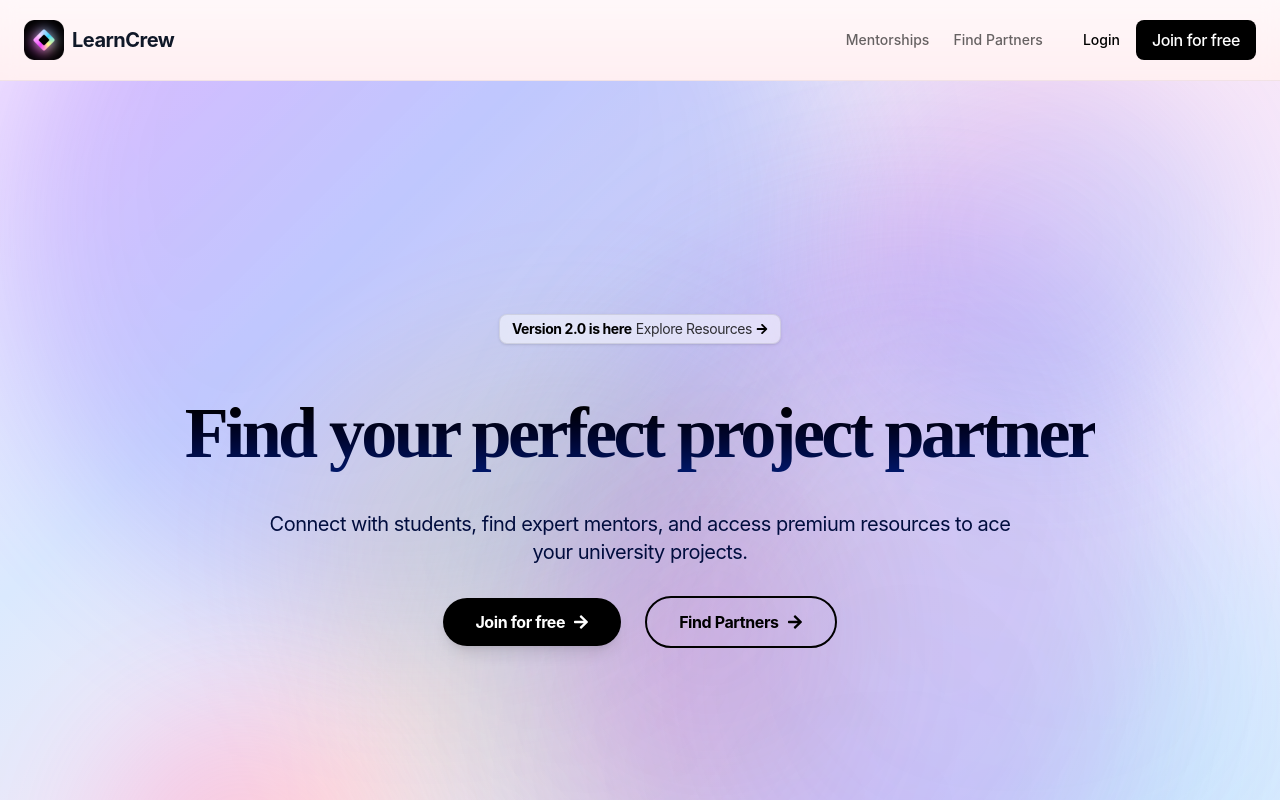
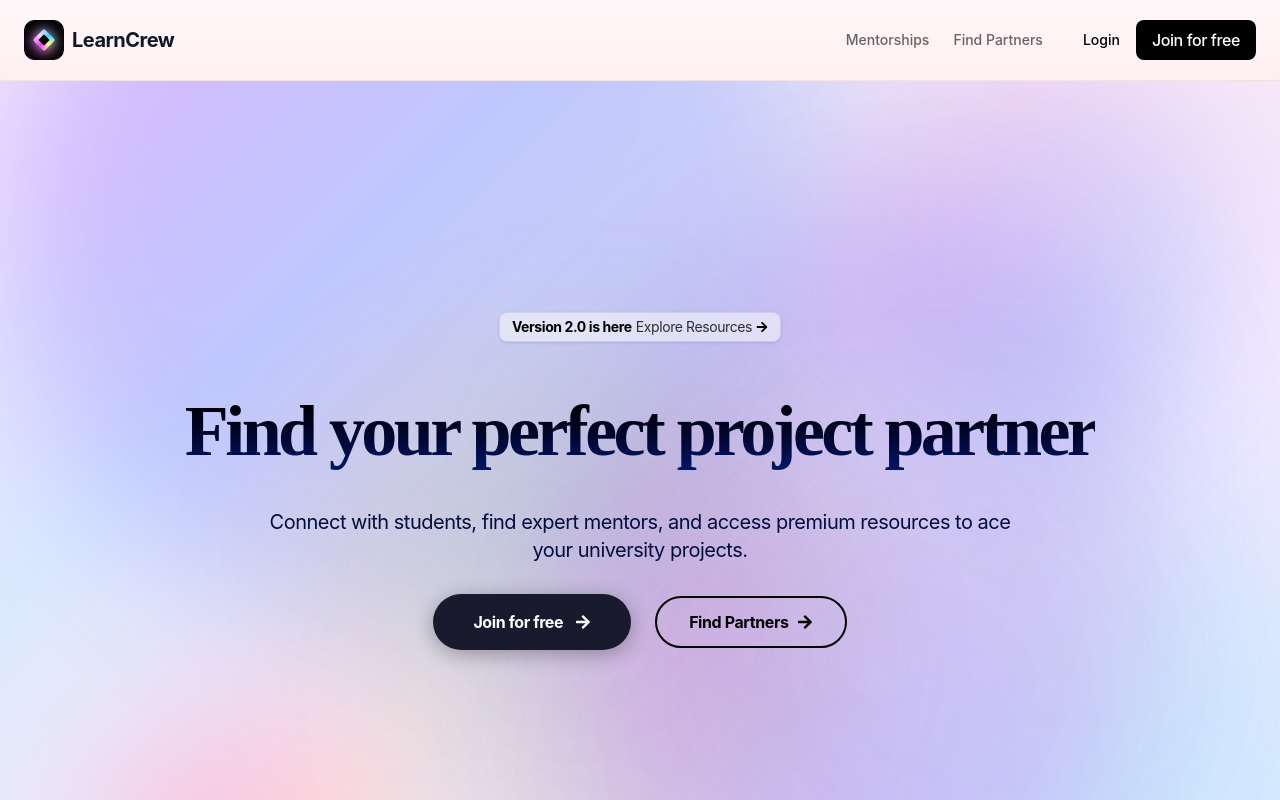
Before and after one commit to Bl0u/frontend-v1.0, a React app: page / in a window 1280 px wide. Shown: the top 800 px of the page. Built offline with nearby package versions, Linux system fonts and the light colour scheme; the HTML template or start-up script is replaced by a standard one.

Commit message:
Add animated gradient effect to join button

```diff
--- a/src/sections/Hero.jsx
+++ b/src/sections/Hero.jsx
@@ -236,10 +236,21 @@ export const Hero = () => {
                     animate={{ opacity: 1, y: 0 }}
                     transition={{ duration: 0.7, delay: 0.3 }}
                 >
-                    <Link to="/register" className="bg-black text-white px-8 py-3 rounded-full font-bold tracking-tight hover:bg-black/80 transition-colors shadow-lg hover:shadow-xl hover:scale-105 inline-flex items-center gap-2">
-                        Join for free
-                        <FaArrowRight className="h-4 w-4" />
-                    </Link>
+                    <motion.div
+                        whileHover={{ scale: 1.05, y: -2 }}
+                        whileTap={{ scale: 0.98 }}
+                        transition={{ type: "spring", stiffness: 400, damping: 17 }}
+                    >
+                        <Link
+                            to="/register"
+                            className="relative bg-[#1a1a2e] text-white px-10 py-4 rounded-full font-bold tracking-tight inline-flex items-center gap-3 overflow-hidden group shadow-[0_4px_20px_rgba(0,0,0,0.3)] hover:shadow-[0_6px_30px_rgba(0,0,0,0.4)] transition-all duration-300"
+                        >
+                            <span className="relative z-10">Join for free</span>
+                            <FaArrowRight className="h-4 w-4 relative z-10 transition-transform duration-300 group-hover:translate-x-1" />
+                            {/* Animated gradient overlay */}
+                            <div className="absolute inset-0 bg-gradient-to-r from-transparent via-white/10 to-transparent -translate-x-full group-hover:translate-x-full transition-transform duration-700 ease-in-out"></div>
+                        </Link>
+                    </motion.div>
                     <Link to="/partners" className="text-black font-bold tracking-tight flex items-center gap-2 hover:gap-3 transition-all hover:translate-x-1 border-2 border-black px-8 py-3 rounded-full hover:bg-black/5">
                         Find Partners <FaArrowRight className="h-4 w-4" />
                     </Link>
```
Also changed, not shown: 1 other file (tests, documents, lock files or other folders).
